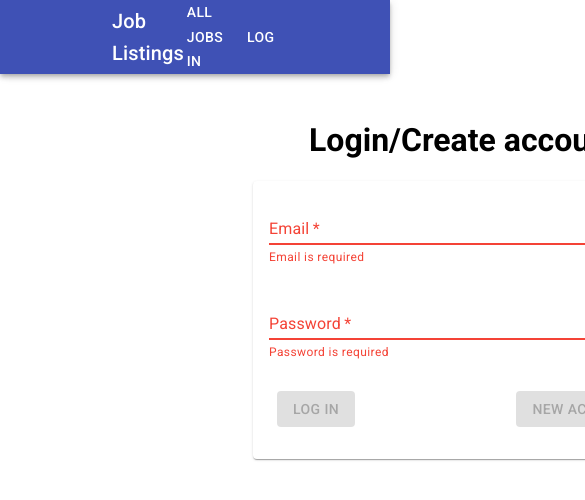
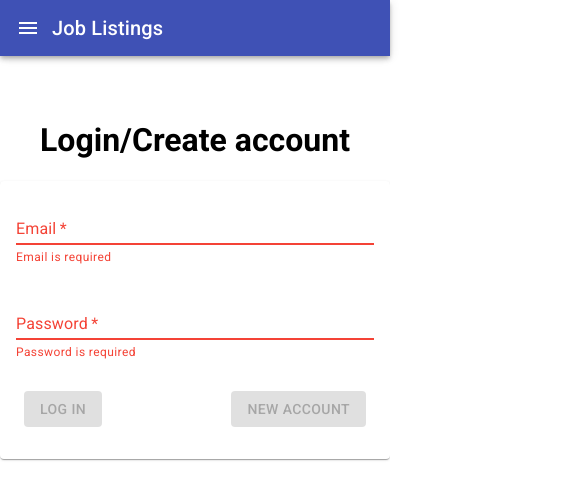
Before and after one commit to sn00k/joblistings, a Next.js app: page /login in a window 390 px wide. Shown: the top 500 px of the page, 585 px wide, since content can reach past the window. Built offline with nearby package versions, Linux system fonts and the light colour scheme; no server answers.

Commit message:
responsive header & CenteredCard

```diff
--- a/components/CenteredCard.js
+++ b/components/CenteredCard.js
@@ -15,6 +15,7 @@ export default function CenteredCard(props) {
         direction="row"
         justify="center"
         alignItems="center"
+        style={{ maxWidth: 928, margin: 'auto' }}
       >
         <Card>
           <CardContent>
--- a/components/Navbar.js
+++ b/components/Navbar.js
@@ -1,15 +1,15 @@
-import React from 'react'
+import React, { useEffect, useState } from 'react'
 import Link from 'next/link'
-import { Typography, Toolbar, AppBar } from '@material-ui/core'
+import { Typography, Toolbar, AppBar, IconButton, Drawer, MenuItem, Box } from '@material-ui/core'
+import MenuIcon from '@material-ui/icons/Menu'
 import { makeStyles } from '@material-ui/core/styles'
 import toast from 'react-hot-toast'
 import { useAuth } from '../lib/hooks'
 
 const useStyles = makeStyles((theme) => ({
   toolbar: {
-    // TODO: adjust on < desktops
-    marginLeft: theme.spacing(12),
-    marginRight: theme.spacing(12)
+    width: 928,
+    margin: 'auto'
   },
   homeLink: {
     flexGrow: 1
@@ -17,13 +17,35 @@ const useStyles = makeStyles((theme) => ({
   links: {
     '& > * + *': {
       marginLeft: theme.spacing(3),
+      'a': {
+        color: 'inherit'
       }
     }
-}));
+  }
+}))
 
 export default function Navbar() {
+  const [state, setState] = useState({
+    mobileView: false,
+    drawerOpen: false
+  })
+  const { mobileView, drawerOpen } = state
+
   const classes = useStyles()
   const auth = useAuth()
+
+  useEffect(() => {
+    const setResponsiveness = () => {
+      return window.innerWidth < 1024
+        ? setState((prevState) => ({ ...prevState, mobileView: true }))
+        : setState((prevState) => ({ ...prevState, mobileView: false }))
+    }
+
+    setResponsiveness()
+    window.addEventListener('resize', () => setResponsiveness())
+
+    return () => window.removeEventListener('resize', () => setResponsiveness())
+  }, [])
 
   const handleSignout = () => {
     auth.signout()
@@ -34,35 +56,107 @@ export default function Navbar() {
       })
   }
 
+  const getDrawerChoices = () => {
     return (
-    <nav>
-      <AppBar position="fixed">
-        <Toolbar className={classes.toolbar}>
-          <Typography className={classes.homeLink} variant="h6" color="inherit">
-            <Link href="/">
+      <Typography variant="button" color="inherit">
+        <Link href="/jobs">
+          <MenuItem>All jobs</MenuItem>
+        </Link>
+        {auth.user ? (
+          <>
+            <Link href="/post">
+              <MenuItem>Post a job</MenuItem>
+            </Link>
+            <Link href="/" onClick={handleSignout}>
+              <MenuItem>Log out</MenuItem>
+            </Link>
+          </>
+        ) : (
+          <Link href="/login">
+              <MenuItem>Log in</MenuItem>
+          </Link>
+        )}
+      </Typography>
+    )
+  }
+
+  const displayMobile = () => {
+    const handleDrawerOpen = () => {
+      setState((prevState) => ({ ...prevState, drawerOpen: true }))
+    }
+
+    const handleDrawerClose = () => {
+      setState((prevState) => ({ ...prevState, drawerOpen: false }));
+    }
+
+    return (
+      <Toolbar>
+        <IconButton
+          {...{
+            edge: 'start',
+            color: 'inherit',
+            'aria-label': 'menu',
+            'aria-haspopup': 'true',
+            onClick: handleDrawerOpen
+          }}
+        >
+          <MenuIcon />
+        </IconButton>
+        <Drawer
+          {...{
+            anchor: 'left',
+            open: drawerOpen,
+            onClose: handleDrawerClose,
+          }}
+        >
+          <Box width={200}>
+            {getDrawerChoices()}
+          </Box>
+        </Drawer>
+        <Typography className={classes.homeLink} variant="h6">
+          <Link href="/" color="inherit">
             Job Listings
           </Link>
         </Typography>
-          <Typography variant="button" color="inherit" className={classes.links}>
-            <Link href="/jobs">
+      </Toolbar>
+    )
+  }
+
+  const displayDesktop = () => {
+    return (
+      <Toolbar className={classes.toolbar}>
+        <Typography className={classes.homeLink} variant="h6">
+          <Link href="/" color="inherit">
+            Job Listings
+          </Link>
+        </Typography>
+        <Typography variant="button" className={classes.links}>
+          <Link href="/jobs" color="inherit">
             All jobs
           </Link>
           {auth.user ? (
             <>
-                <Link href="/post">
+              <Link href="/post" color="inherit">
                 Post a job
               </Link>
-                <Link href="/">
-                  <a onClick={handleSignout}>Log out</a>
+              <Link href="/" color="inherit" onClick={handleSignout}>
+                Log out
               </Link>
             </>
           ) : (
-              <Link href="/login">
+            <Link href="/login" color="inherit">
               Log in
             </Link>
           )}
         </Typography>
       </Toolbar>
+    )
+  }
+
+  return (
+    <nav>
+      <AppBar position="fixed">
+        {mobileView ? displayMobile() : displayDesktop()}
       </AppBar>
     </nav>
   )
--- a/package.json
+++ b/package.json
@@ -9,6 +9,7 @@
   },
   "dependencies": {
     "@material-ui/core": "^4.11.3",
+    "@material-ui/icons": "^4.11.2",
     "firebase": "^8.3.2",
     "lodash.kebabcase": "^4.1.1",
     "next": "10.1.3",
--- a/pages/_app.js
+++ b/pages/_app.js
@@ -22,7 +22,7 @@ function MyApp({ Component, pageProps }) {
         <meta name="viewport" content="minimum-scale=1, initial-scale=1, width=device-width" />
       </Head>
       <Navbar />
-      <Box width={928} mx="auto">
+      <Box mx="auto">
         <Component {...pageProps} />
       </Box>
       <Toaster />
```
Also changed, not shown: 1 other file (tests, documents, lock files or other folders). Lines whose indentation alone changed are shown as unchanged.
